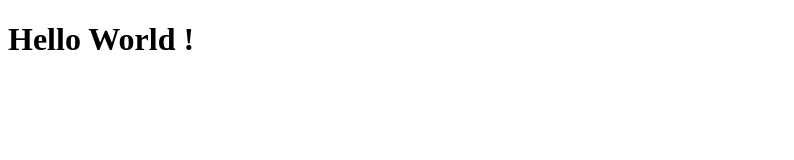
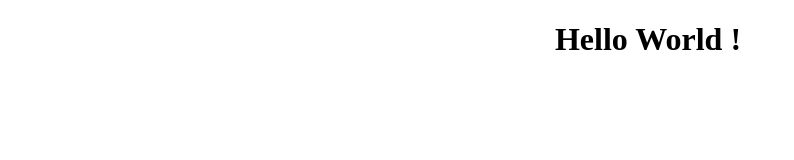
Before and after one commit to pgdejardin/xke-http2, a website: page public/index.html in a window 1280 px wide. Shown: the whole page, without its empty margins (0-794 px from the left). Drawn offline with Linux system fonts and the light colour scheme.

Commit message:
Add css link

```diff
--- a/public/index.html
+++ b/public/index.html
@@ -2,7 +2,11 @@
 <html lang="en">
 <head>
   <meta charset="UTF-8">
+  <meta name="viewport" content="width=device-width, initial-scale=1">
+  <meta name="mobile-web-app-capable" content="yes">
+
   <title>XKE HTTP2</title>
+  <link href="main.css" rel="stylesheet">
 </head>
 <body>
 <h1>
```
